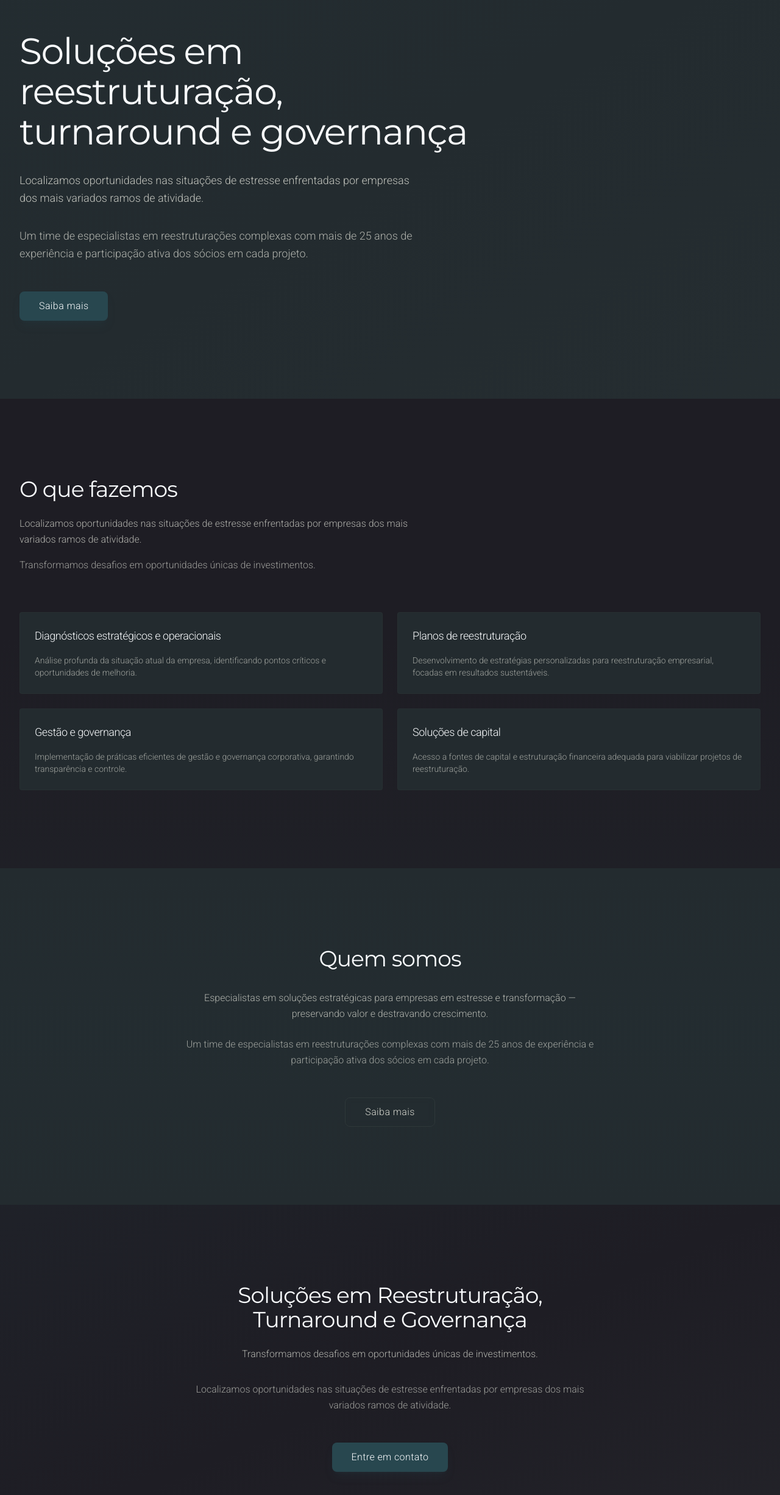
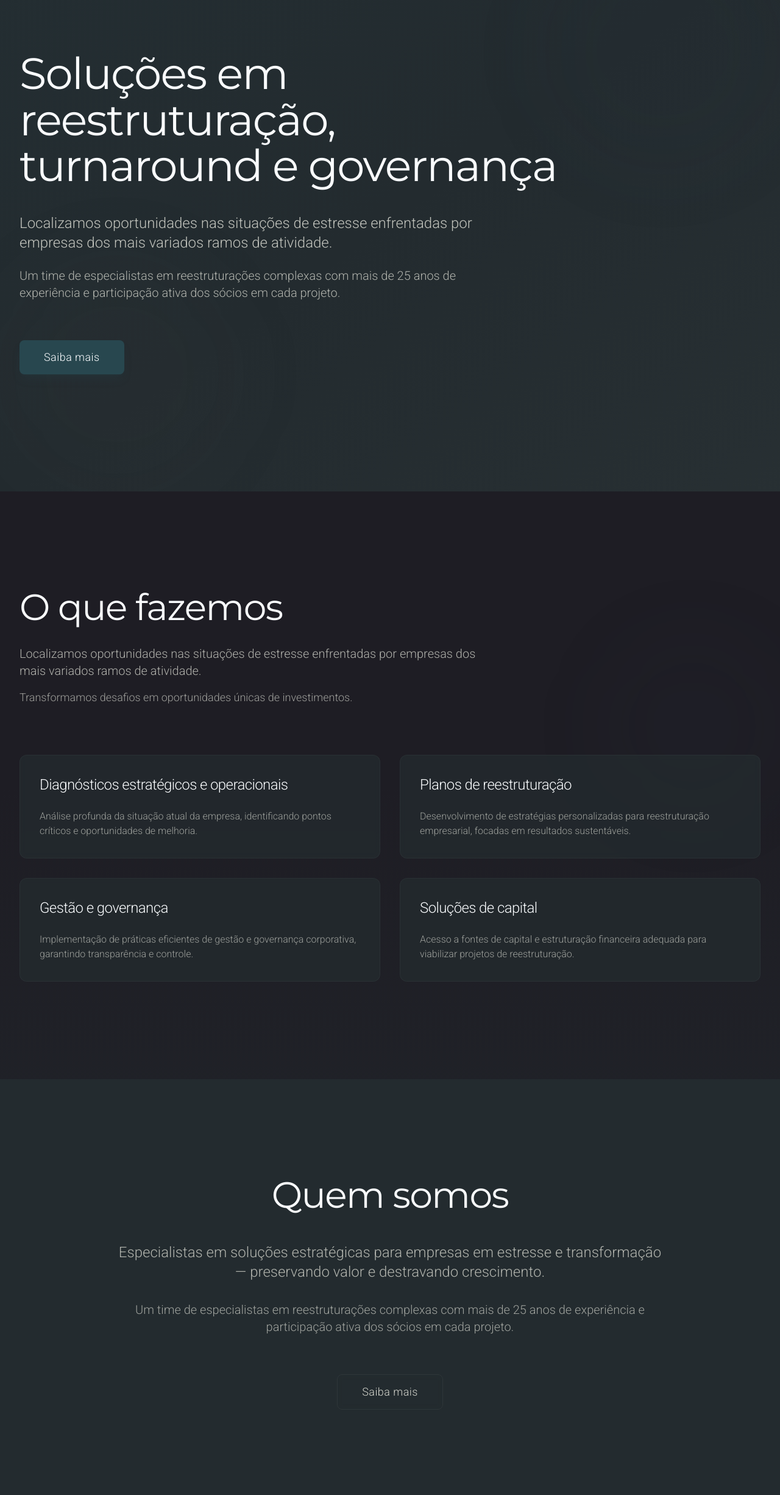
Before and after one commit to resper1965/crafting, a Next.js app: page / in a window 1280 px wide. Shown: the part 190-2642 px from the top of the page at 61% size. Built offline with nearby package versions, Linux system fonts and the light colour scheme.

Commit message:
feat: moderniza layout com espaçamento generoso, cards elegantes e efeitos visuais sofisticados

```diff
--- a/app/HomeClient.tsx
+++ b/app/HomeClient.tsx
@@ -12,22 +12,24 @@ export default function HomeClient() {
   return (
     <>
       {/* Hero Section */}
-      <section className="relative section-padding bg-crafting-grafite overflow-hidden">
-        {/* Gradiente sutil de fundo */}
-        <div className="absolute inset-0 bg-gradient-to-br from-crafting-azul/5 via-transparent to-crafting-verde/5 pointer-events-none" />
+      <section className="relative hero-padding bg-crafting-grafite overflow-hidden">
+        {/* Gradientes sofisticados */}
+        <div className="absolute inset-0 bg-gradient-to-br from-crafting-azul/10 via-transparent to-crafting-verde/10 pointer-events-none" />
+        <div className="absolute top-0 right-0 w-96 h-96 bg-crafting-azul/5 rounded-full blur-3xl pointer-events-none" />
+        <div className="absolute bottom-0 left-0 w-96 h-96 bg-crafting-verde/5 rounded-full blur-3xl pointer-events-none" />
 
         <div className="container-custom relative z-10">
-          <div className="max-w-3xl pt-8">
+          <div className="max-w-4xl">
             <AnimatedText>
-              <h1 className="mb-8 font-light tracking-tight leading-[1.1]">
+              <h1 className="mb-10 font-light tracking-tight leading-[1.05]">
                 Soluções em reestruturação, turnaround e governança
               </h1>
             </AnimatedText>
             <AnimatedText delay={0.2}>
-              <p className="text-lg text-crafting-cinzaAlvo/90 mb-8 max-w-2xl leading-relaxed font-light">
+              <p className="text-xl md:text-2xl text-crafting-cinzaAlvo/90 mb-6 max-w-3xl leading-relaxed font-light">
                 Localizamos oportunidades nas situações de estresse enfrentadas por empresas dos mais variados ramos de atividade.
               </p>
-              <p className="text-lg text-crafting-cinzaAlvo/80 mb-12 max-w-2xl leading-relaxed font-light">
+              <p className="text-lg md:text-xl text-crafting-cinzaAlvo/80 mb-16 max-w-3xl leading-relaxed font-light">
                 Um time de especialistas em reestruturações complexas com mais de 25 anos de experiência e participação ativa dos sócios em cada projeto.
               </p>
             </AnimatedText>
@@ -35,6 +37,7 @@ export default function HomeClient() {
               <Button
                 asChild
                 size="lg"
+                className="text-base md:text-lg px-10 py-7"
               >
                 <Link href="/contato">Saiba mais</Link>
               </Button>
@@ -45,33 +48,37 @@ export default function HomeClient() {
 
       {/* O que fazemos */}
       <section className="section-padding bg-crafting-chumbo relative overflow-hidden">
-        {/* Efeito de gradiente sutil */}
-        <div className="absolute inset-0 bg-gradient-to-t from-crafting-grafite/20 via-transparent to-transparent pointer-events-none" />
+        {/* Efeitos de gradiente modernos */}
+        <div className="absolute inset-0 bg-gradient-to-t from-crafting-grafite/30 via-transparent to-transparent pointer-events-none" />
+        <div className="absolute top-1/4 right-0 w-72 h-72 bg-crafting-azul/5 rounded-full blur-3xl pointer-events-none" />
 
         <div className="container-custom relative z-10">
           <AnimatedSection>
-            <div className="max-w-2xl mb-16">
-              <h2 className="mb-6 font-light tracking-tight">O que fazemos</h2>
-              <p className="text-crafting-cinzaAlvo/80 leading-relaxed font-light">
+            <div className="max-w-3xl mb-20">
+              <h2 className="mb-8 font-light tracking-tight">O que fazemos</h2>
+              <p className="text-lg md:text-xl text-crafting-cinzaAlvo/80 leading-relaxed font-light mb-4">
                 Localizamos oportunidades nas situações de estresse enfrentadas por empresas dos mais variados ramos de atividade.
               </p>
-              <p className="text-crafting-cinzaAlvo/70 leading-relaxed font-light mt-4">
+              <p className="text-base md:text-lg text-crafting-cinzaAlvo/70 leading-relaxed font-light">
                 Transformamos desafios em oportunidades únicas de investimentos.
               </p>
             </div>
           </AnimatedSection>
 
-          <div className="grid grid-cols-1 md:grid-cols-2 gap-6">
+          <div className="grid grid-cols-1 md:grid-cols-2 gap-8">
             {SERVICES.map((service, index) => (
               <AnimatedCard key={service.title} delay={(index + 1) * 0.1}>
-                <Card className="group bg-crafting-grafite border-crafting-verde/10 hover:border-crafting-azul/40 transition-all duration-500 rounded-sm hover:shadow-lg hover:shadow-crafting-azul/10">
-                  <CardHeader className="pb-4">
-                    <CardTitle className="text-crafting-branco text-lg font-light tracking-tight group-hover:text-crafting-azul transition-colors duration-300">
+                <Card className="group relative bg-crafting-grafite/80 border-crafting-verde/20 hover:border-crafting-azul/50 transition-all duration-500 hover:shadow-2xl hover:shadow-crafting-azul/20 hover:-translate-y-2 backdrop-blur-sm overflow-hidden">
+                  {/* Gradiente sutil no hover */}
+                  <div className="absolute inset-0 bg-gradient-to-br from-crafting-azul/5 to-transparent opacity-0 group-hover:opacity-100 transition-opacity duration-500" />
+
+                  <CardHeader className="relative z-10 pb-6">
+                    <CardTitle className="text-crafting-branco text-xl md:text-2xl font-light tracking-tight group-hover:text-crafting-azul transition-colors duration-300">
                       {service.title}
                     </CardTitle>
                   </CardHeader>
-                  <CardContent>
-                    <CardDescription className="text-crafting-cinzaAlvo/70 leading-relaxed font-light text-sm group-hover:text-crafting-cinzaAlvo/90 transition-colors duration-300">
+                  <CardContent className="relative z-10">
+                    <CardDescription className="text-crafting-cinzaAlvo/70 leading-relaxed font-light text-base group-hover:text-crafting-cinzaAlvo/90 transition-colors duration-300">
                       {service.description}
                     </CardDescription>
                   </CardContent>
@@ -84,30 +91,27 @@ export default function HomeClient() {
 
       {/* Quem somos */}
       <section className="section-padding bg-crafting-grafite relative overflow-hidden">
-        <div className="absolute inset-0 bg-gradient-to-b from-transparent via-crafting-azul/5 to-transparent pointer-events-none" />
+        <div className="absolute inset-0 bg-gradient-to-b from-transparent via-crafting-azul/8 to-transparent pointer-events-none" />
+        <div className="absolute top-1/2 left-1/2 -translate-x-1/2 -translate-y-1/2 w-[600px] h-[600px] bg-crafting-azul/3 rounded-full blur-3xl pointer-events-none" />
 
         <div className="container-custom relative z-10">
           <AnimatedSection>
-            <div className="max-w-2xl mx-auto text-center">
-              <h2 className="mb-8 font-light tracking-tight">Quem somos</h2>
-              <p className="text-crafting-cinzaAlvo/80 mb-6 leading-relaxed font-light">
+            <div className="max-w-4xl mx-auto text-center">
+              <h2 className="mb-12 font-light tracking-tight">Quem somos</h2>
+              <p className="text-xl md:text-2xl text-crafting-cinzaAlvo/80 mb-8 leading-relaxed font-light">
                 Especialistas em soluções estratégicas para empresas em estresse e transformação — preservando valor e destravando crescimento.
               </p>
-              <p className="text-crafting-cinzaAlvo/70 mb-12 leading-relaxed font-light">
+              <p className="text-lg md:text-xl text-crafting-cinzaAlvo/70 mb-16 leading-relaxed font-light">
                 Um time de especialistas em reestruturações complexas com mais de 25 anos de experiência e participação ativa dos sócios em cada projeto.
               </p>
-              <motion.div
-                whileHover={{ scale: 1.05 }}
-                whileTap={{ scale: 0.95 }}
-              >
               <Button
                 asChild
                 variant="outline"
                 size="lg"
+                className="text-base md:text-lg px-10 py-7"
               >
                 <Link href="/quem-somos">Saiba mais</Link>
               </Button>
-              </motion.div>
             </div>
           </AnimatedSection>
         </div>
@@ -115,29 +119,27 @@ export default function HomeClient() {
 
       {/* CTA Final */}
       <section className="section-padding bg-crafting-chumbo relative overflow-hidden">
-        <div className="absolute inset-0 bg-gradient-to-br from-crafting-azul/10 via-transparent to-crafting-verde/10 pointer-events-none" />
+        <div className="absolute inset-0 bg-gradient-to-br from-crafting-azul/15 via-transparent to-crafting-verde/15 pointer-events-none" />
+        <div className="absolute top-0 right-0 w-96 h-96 bg-crafting-azul/8 rounded-full blur-3xl pointer-events-none" />
+        <div className="absolute bottom-0 left-0 w-96 h-96 bg-crafting-verde/8 rounded-full blur-3xl pointer-events-none" />
 
         <div className="container-custom relative z-10">
           <AnimatedSection>
-            <div className="max-w-2xl mx-auto text-center">
-              <h2 className="mb-6 font-light tracking-tight">Soluções em Reestruturação, Turnaround e Governança</h2>
-              <p className="text-crafting-cinzaAlvo/80 mb-8 leading-relaxed font-light">
+            <div className="max-w-4xl mx-auto text-center">
+              <h2 className="mb-10 font-light tracking-tight">Soluções em Reestruturação, Turnaround e Governança</h2>
+              <p className="text-xl md:text-2xl text-crafting-cinzaAlvo/80 mb-8 leading-relaxed font-light">
                 Transformamos desafios em oportunidades únicas de investimentos.
               </p>
-              <p className="text-crafting-cinzaAlvo/70 mb-12 leading-relaxed font-light">
+              <p className="text-lg md:text-xl text-crafting-cinzaAlvo/70 mb-16 leading-relaxed font-light">
                 Localizamos oportunidades nas situações de estresse enfrentadas por empresas dos mais variados ramos de atividade.
               </p>
-              <motion.div
-                whileHover={{ scale: 1.05 }}
-                whileTap={{ scale: 0.95 }}
-              >
               <Button
                 asChild
                 size="lg"
+                className="text-base md:text-lg px-10 py-7"
               >
                 <Link href="/contato">Entre em contato</Link>
               </Button>
-              </motion.div>
             </div>
           </AnimatedSection>
         </div>
--- a/app/globals.css
+++ b/app/globals.css
@@ -35,11 +35,11 @@
   }
 
   h1 {
-    @apply text-4xl md:text-5xl lg:text-6xl font-light leading-[1.1] tracking-tight;
+    @apply text-5xl md:text-6xl lg:text-7xl font-light leading-[1.05] tracking-tight;
   }
 
   h2 {
-    @apply text-3xl md:text-4xl font-light leading-tight tracking-tight;
+    @apply text-4xl md:text-5xl lg:text-6xl font-light leading-tight tracking-tight;
   }
 
   h3 {
@@ -120,7 +120,11 @@
   }
 
   .section-padding {
-    @apply py-20 md:py-32 px-4 md:px-8;
+    @apply py-24 md:py-40 px-4 md:px-8;
+  }
+
+  .hero-padding {
+    @apply py-32 md:py-48 px-4 md:px-8;
   }
 
   .container-custom {
--- a/components/ui/card.tsx
+++ b/components/ui/card.tsx
@@ -9,7 +9,7 @@ const Card = React.forwardRef<
   <div
     ref={ref}
     className={cn(
-      "rounded-sm border bg-card text-card-foreground transition-all duration-300",
+      "rounded-xl border bg-card text-card-foreground transition-all duration-500 backdrop-blur-sm",
       className
     )}
     {...props}
@@ -23,7 +23,7 @@ const CardHeader = React.forwardRef<
 >(({ className, ...props }, ref) => (
   <div
     ref={ref}
-    className={cn("flex flex-col space-y-1.5 p-6", className)}
+    className={cn("flex flex-col space-y-2 p-8", className)}
     {...props}
   />
 ))
@@ -57,7 +57,7 @@ const CardContent = React.forwardRef<
   HTMLDivElement,
   React.HTMLAttributes<HTMLDivElement>
 >(({ className, ...props }, ref) => (
-  <div ref={ref} className={cn("p-6 pt-0", className)} {...props} />
+  <div ref={ref} className={cn("p-8 pt-0", className)} {...props} />
 ))
 CardContent.displayName = "CardContent"
 
```
Also changed, not shown: app/produtos-servicos/ProdutosServicosClient.tsx (+9 -6 lines). Lines whose indentation alone changed are shown as unchanged.
